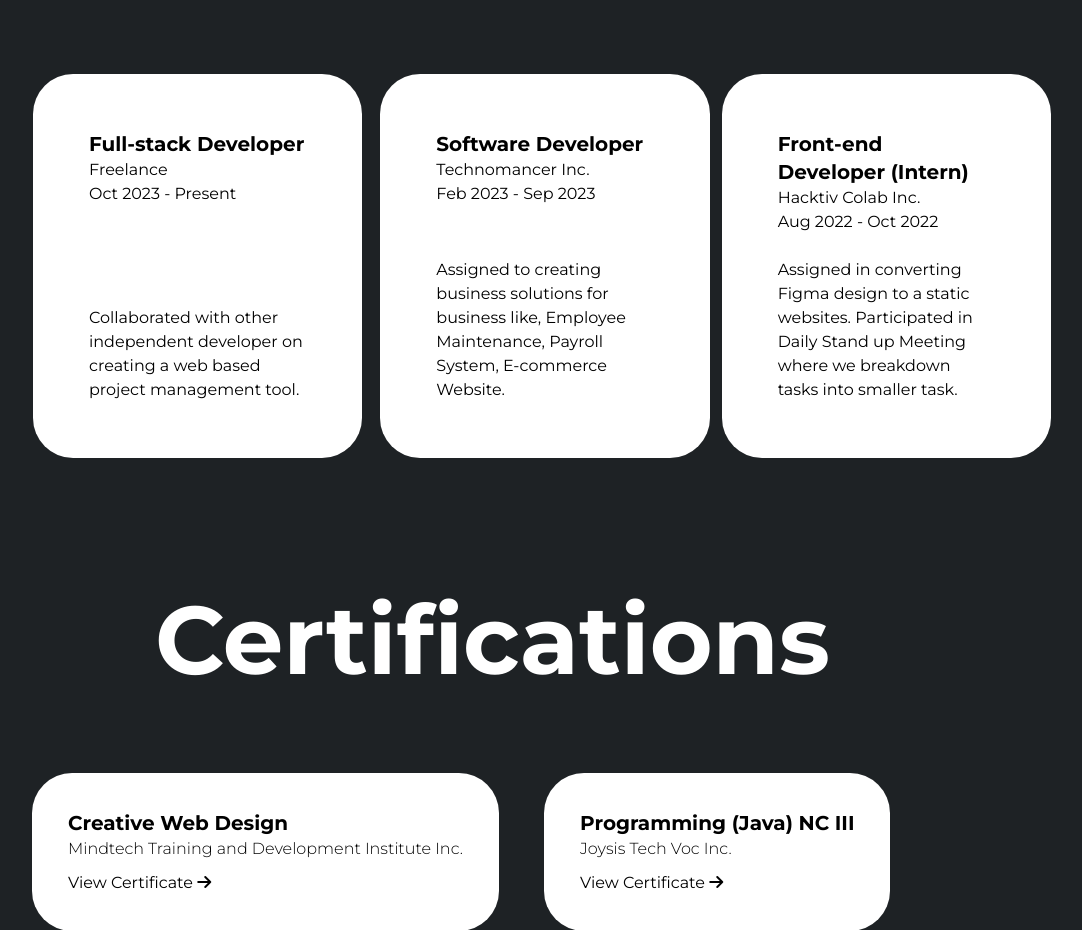
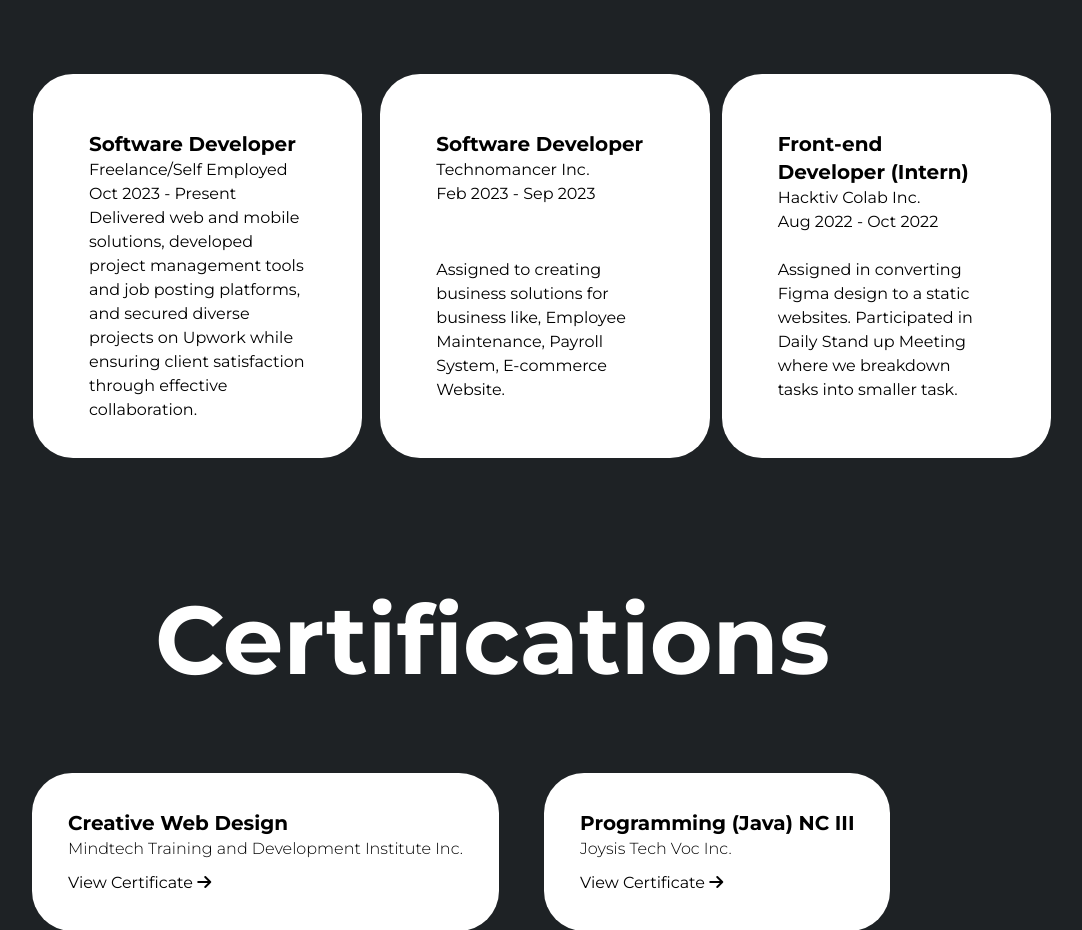
Before and after one commit to zachhh14/portfolio, a React (Vite) app: page / in a window 1280 px wide. Shown: the part 3000-3930 px from the top of the page, without its empty margins (101-1183 px from the left). Built offline with nearby package versions, Linux system fonts and the light colour scheme.

Commit message:
fix: update experience

```diff
--- a/src/components/Experience/Experience.jsx
+++ b/src/components/Experience/Experience.jsx
@@ -1,27 +1,27 @@
-import React from 'react';
-import ExperienceCard from './ExperienceCard';
+import React from 'react'
+import ExperienceCard from './ExperienceCard'
 
 function Experience() {
     return (
         <div
             id='experiences-section'
-      className='lg:px-32 md:px-32 px-10 px-10 bg-background-color min-h-[700px] pt-12 text-white'
+            className='lg:px-32 md:px-32 px-10 bg-background-color min-h-[700px] pt-12 text-white'
         >
             <h1
                 className='w-full text-4xl font-bold text-right sm:text-6xl lg:text-8xl lg:px-32 md:px-32'
-        data-aos="fade-up"
+                data-aos='fade-up'
             >
                 Experience
             </h1>
             <div
                 className='flex flex-col xl:flex-row w-full justify-center items-center mt-6 lg:space-x-3 > * lg:mt-20 text-black'
-        data-aos="fade-left"
+                data-aos='fade-left'
             >
                 <ExperienceCard
-          position='Full-stack Developer'
-          company='Freelance'
+                    position='Software Developer'
+                    company='Freelance/Self Employed'
                     date='Oct 2023 - Present'
-          description='Collaborated with other independent developer on creating a web based project management tool.'
+                    description='Delivered web and mobile solutions, developed project management tools and job posting platforms, and secured diverse projects on Upwork while ensuring client satisfaction through effective collaboration.'
                 />
                 <ExperienceCard
                     position='Software Developer'
@@ -37,7 +37,7 @@ function Experience() {
                 />
             </div>
         </div>
-  );
+    )
 }
 
-export default Experience;
+export default Experience
```
Lines whose indentation alone changed are shown as unchanged.
